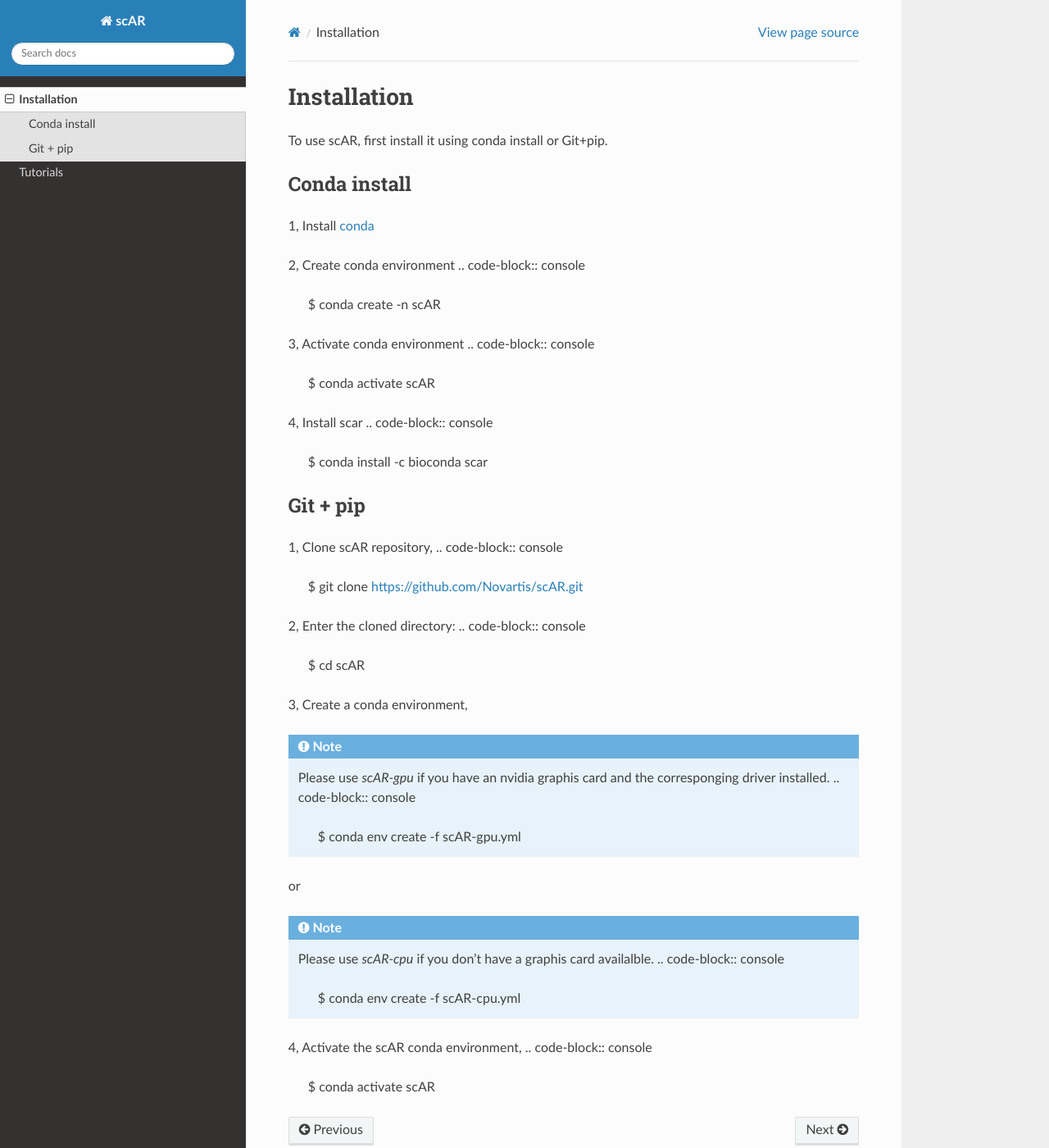
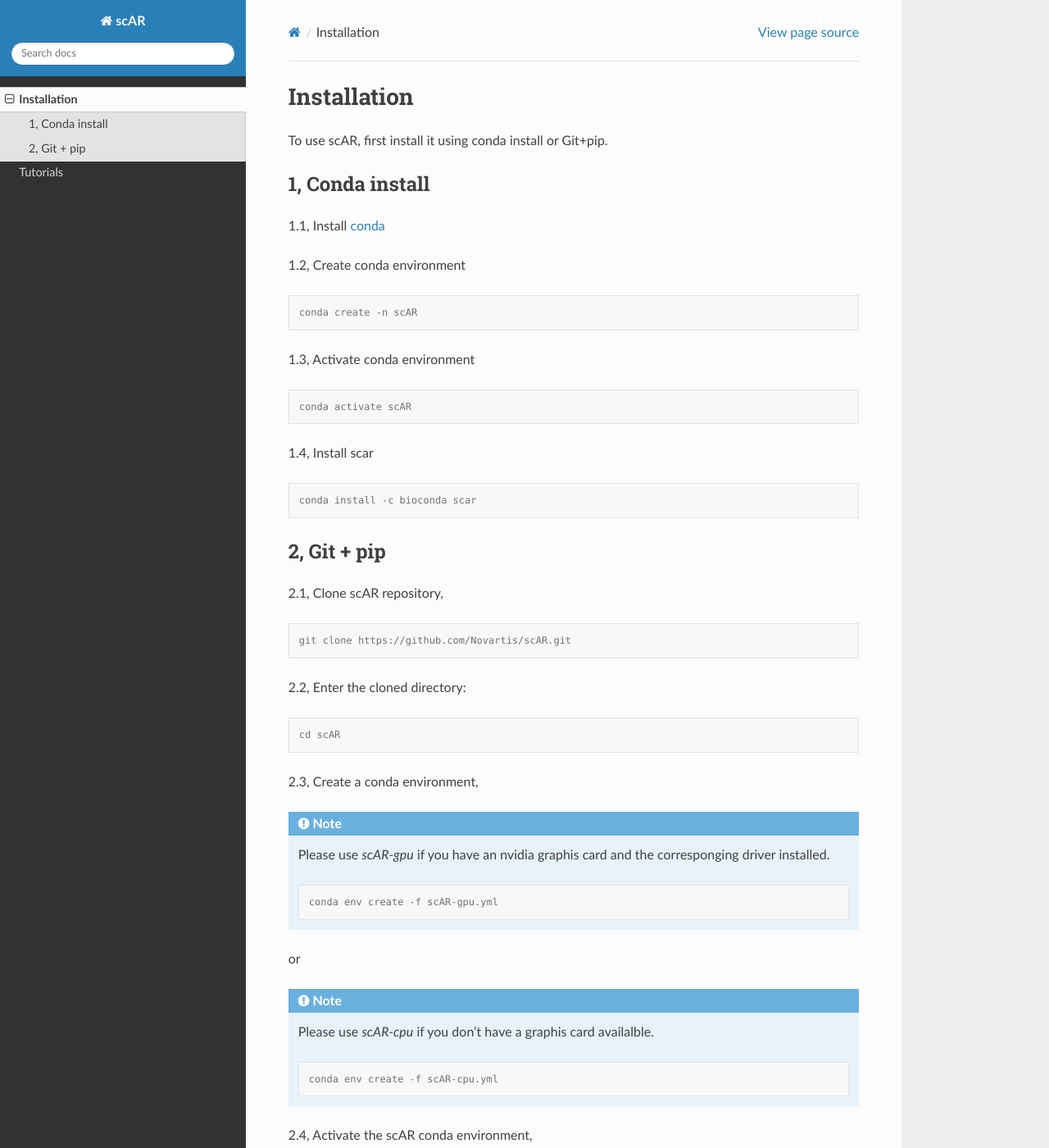
Before and after one commit to Novartis/scar, a Sphinx documentation site: the page built from docs/Installation.rst, in a window 1280 px wide and 1400 px high. Shown: the whole window at 82% size. Built offline with Sphinx 7.4.7 and the Read the Docs theme 2.0.0, drawn with Linux system fonts in a browser that asks for light colours; the version number could not be read and is left out.

Commit message:
update documentations

```diff
--- a/docs/Installation.rst
+++ b/docs/Installation.rst
@@ -8,48 +8,64 @@
 
 To use scAR, first install it using conda install or Git+pip.
 
-Conda install
+1, Conda install
 ------------------------
 
-1, Install `conda <https://docs.conda.io/projects/conda/en/latest/user-guide/install/index.html>`_
+1.1, Install `conda <https://docs.conda.io/projects/conda/en/latest/user-guide/install/index.html>`_
 
-2, Create conda environment
+1.2, Create conda environment
+
 .. code-block:: console
-    $ conda create -n scAR
 
-3, Activate conda environment
+   conda create -n scAR
+
+1.3, Activate conda environment
+
 .. code-block:: console
-    $ conda activate scAR
 
-4, Install scar
+   conda activate scAR
+
+1.4, Install scar
+
 .. code-block:: console
-    $ conda install -c bioconda scar
+
+   conda install -c bioconda scar
 
 
-Git + pip
+2, Git + pip
 ------------
-1, Clone scAR repository,
+2.1, Clone scAR repository,
+
 .. code-block:: console
-   $ git clone https://github.com/Novartis/scAR.git
 
-2, Enter the cloned directory:
+   git clone https://github.com/Novartis/scAR.git
+
+2.2, Enter the cloned directory:
+
 .. code-block:: console
-   $ cd scAR
 
-3, Create a conda environment,
+   cd scAR
+
+2.3, Create a conda environment,
 
 .. note::
     Please use `scAR-gpu` if you have an nvidia graphis card and the corresponging driver installed.
+
     .. code-block:: console
-        $ conda env create -f scAR-gpu.yml
+
+       conda env create -f scAR-gpu.yml
 
 or
 
 .. note::
     Please use `scAR-cpu` if you don't have a graphis card availalble.
+
     .. code-block:: console
-        $ conda env create -f scAR-cpu.yml
 
-4, Activate the scAR conda environment,
+       conda env create -f scAR-cpu.yml
+
+2.4, Activate the scAR conda environment,
+
 .. code-block:: console
-   $ conda activate scAR
+
+   conda activate scAR
--- a/docs/conf.py
+++ b/docs/conf.py
@@ -31,7 +31,9 @@
 # Add any Sphinx extension module names here, as strings. They can be
 # extensions coming with Sphinx (named 'sphinx.ext.*') or your custom
 # ones.
-extensions = [] #myst_parser
+extensions = ['myst_parser',
+              'sphinx.ext.autosectionlabel',
+             ] #sphinxcontrib.osexample
 
 # Add any paths that contain templates here, relative to this directory.
 templates_path = ['tutorials']
```
